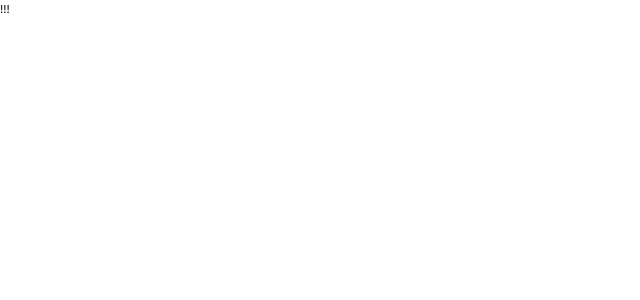
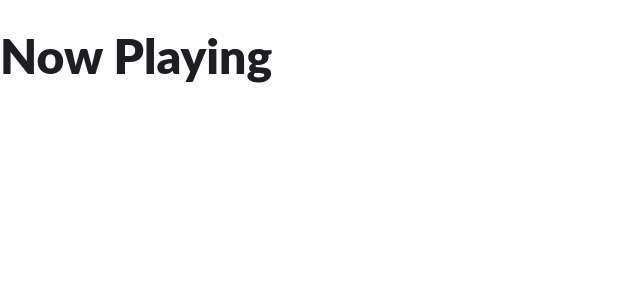
Before and after one commit to oo0ooo0/movie-current, a React (Create React App) app: page / in a window 1280 px wide. Shown: the top 300 px of the page, without its empty margins (0-640 px from the left). Built offline with nearby package versions, Linux system fonts and the light colour scheme.

Commit message:
add header

```diff
--- a/src/App.js
+++ b/src/App.js
@@ -6,7 +6,11 @@ function App() {
   return (
     <Router>
       <GlobalStyle />
-      <div className='App'>!!!</div>
+      <div className='App'>
+        <header>
+          <h1>Now Playing</h1>
+        </header>
+      </div>
     </Router>
   );
 }
```
